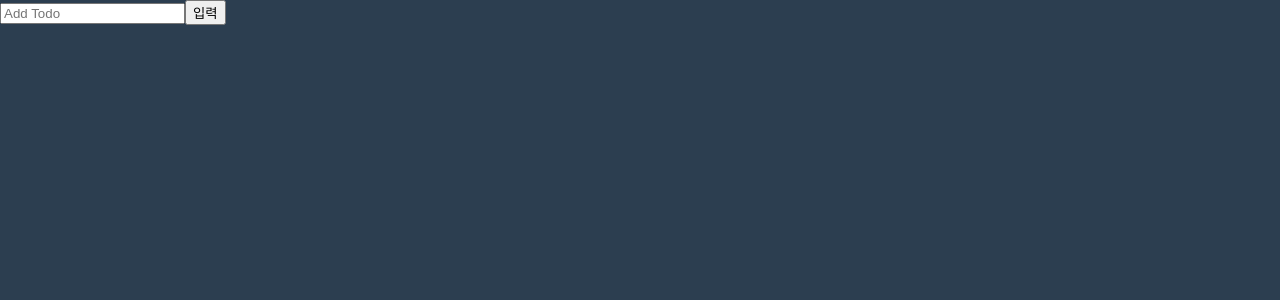
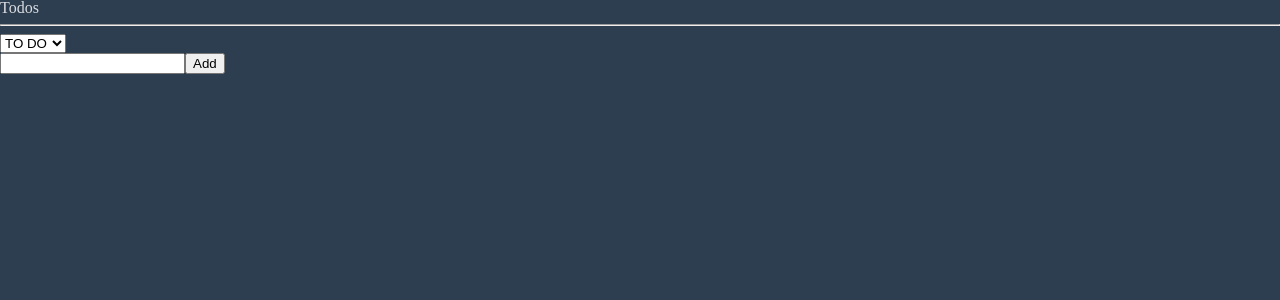
Before and after one commit to min33sky/recoil-todo, a React (Create React App) app: page / in a window 1280 px wide. Shown: the top 300 px of the page. Built offline with nearby package versions, Linux system fonts and the light colour scheme.

Commit message:
addmodifydel

```diff
--- a/src/App.tsx
+++ b/src/App.tsx
@@ -1,4 +1,7 @@
+import { useEffect } from 'react';
+import { useSetRecoilState } from 'recoil';
 import { createGlobalStyle } from 'styled-components';
+import { todoState } from './atoms/todoAtom';
 import TodoList from './components/TodoList';
 
 const GlobalStyle = createGlobalStyle`
@@ -62,6 +65,16 @@ table {
 `;
 
 export default function App() {
+  const setTodos = useSetRecoilState(todoState);
+
+  useEffect(() => {
+    //? LocalStorage에서 Todos를 가져와 초기화하기
+    if (localStorage.getItem('recoilTodos')) {
+      const todos = JSON.parse(localStorage.getItem('recoilTodos')!);
+      setTodos(todos);
+    }
+  }, [setTodos]);
+
   return (
     <>
       <GlobalStyle />
--- /dev/null
+++ b/src/atoms/todoAtom.ts
@@ -0,0 +1,32 @@
+import { atom, selector } from 'recoil';
+
+export enum Caterogies {
+  'TO_DO' = 'TO_DO',
+  'DOING' = 'DOING',
+  'DONE' = 'DONE',
+}
+
+export interface ITodo {
+  text: string;
+  id: number;
+  category: Caterogies;
+}
+
+export const todoState = atom<ITodo[]>({
+  key: 'todos',
+  default: [],
+});
+
+export const categoryState = atom<Caterogies>({
+  key: 'todoCategory',
+  default: Caterogies.TO_DO,
+});
+
+export const todoSelector = selector({
+  key: 'todoSelector',
+  get: ({ get }) => {
+    const toDos = get(todoState);
+    const category = get(categoryState);
+    return toDos.filter((todo) => todo.category === category);
+  },
+});
--- /dev/null
+++ b/src/components/CreateTodo.tsx
@@ -0,0 +1,47 @@
+import { useForm } from 'react-hook-form';
+import { useRecoilValue, useSetRecoilState } from 'recoil';
+import { categoryState, todoState } from '../atoms/todoAtom';
+
+export interface IForm {
+  toDo: string;
+}
+
+function CreateTodo() {
+  const setTodos = useSetRecoilState(todoState);
+  const category = useRecoilValue(categoryState);
+  const { register, handleSubmit, setValue } = useForm<IForm>();
+
+  const handleValid = (data: IForm) => {
+    //? Atom에 상태값을 추가하고 localStorage에도 값을 저장한다.
+    setTodos((prev) => [{ text: data.toDo, id: Date.now(), category }, ...prev]);
+    if (localStorage.getItem('recoilTodos')) {
+      localStorage.setItem(
+        'recoilTodos',
+        JSON.stringify([
+          { text: data.toDo, id: Date.now(), category },
+          ...JSON.parse(localStorage.getItem('recoilTodos')!),
+        ])
+      );
+    } else {
+      localStorage.setItem(
+        'recoilTodos',
+        JSON.stringify([{ text: data.toDo, id: Date.now(), category }])
+      );
+    }
+    setValue('toDo', '');
+  };
+
+  return (
+    <form onSubmit={handleSubmit(handleValid)}>
+      <input
+        type="text"
+        {...register('toDo', {
+          required: 'Write a To Do',
+        })}
+      />
+      <button type="submit">Add</button>
+    </form>
+  );
+}
+
+export default CreateTodo;
--- /dev/null
+++ b/src/components/Todo.tsx
@@ -0,0 +1,72 @@
+import React from 'react';
+import { useSetRecoilState } from 'recoil';
+import { Caterogies, ITodo, todoState } from '../atoms/todoAtom';
+
+function Todo({ text, category, id }: ITodo) {
+  const setTodos = useSetRecoilState(todoState);
+
+  const handleClick = (e: React.MouseEvent<HTMLButtonElement>) => {
+    const newCategory = e.currentTarget.name;
+    setTodos((prev) =>
+      prev.map((todo) => {
+        if (todo.id === id) {
+          return {
+            ...todo,
+            category: newCategory as Caterogies,
+          };
+        }
+        return todo;
+      })
+    );
+
+    if (localStorage.getItem('recoilTodos')) {
+      const localTodos = JSON.parse(localStorage.getItem('recoilTodos')!) as ITodo[];
+      const updatedTodos = localTodos.map((todo) => {
+        if (todo.id === id) {
+          return {
+            ...todo,
+            category: newCategory as Caterogies,
+          };
+        }
+        return todo;
+      });
+      localStorage.setItem('recoilTodos', JSON.stringify(updatedTodos));
+    }
+  };
+
+  const deleteTodo = () => {
+    setTodos((prev) => prev.filter((todo) => todo.id !== id));
+
+    if (localStorage.getItem('recoilTodos')) {
+      const localTodos = JSON.parse(localStorage.getItem('recoilTodos')!) as ITodo[];
+      localStorage.setItem(
+        'recoilTodos',
+        JSON.stringify(localTodos.filter((prev) => prev.id !== id))
+      );
+    }
+  };
+
+  return (
+    <li>
+      <span>{text}</span>
+      {category !== Caterogies.DOING && (
+        <button name="DOING" onClick={handleClick}>
+          Doing
+        </button>
+      )}
+      {category !== Caterogies.TO_DO && (
+        <button name="TO_DO" onClick={handleClick}>
+          To Do
+        </button>
+      )}
+      {category !== Caterogies.DONE && (
+        <button name="DONE" onClick={handleClick}>
+          Done
+        </button>
+      )}
+      <button onClick={deleteTodo}>삭제</button>
+    </li>
+  );
+}
+
+export default Todo;
--- a/src/components/TodoList.tsx
+++ b/src/components/TodoList.tsx
@@ -1,10 +1,35 @@
+import React from 'react';
+import { useRecoilState, useRecoilValue } from 'recoil';
+import { categoryState, Caterogies, todoSelector } from '../atoms/todoAtom';
+import CreateTodo from './CreateTodo';
+import Todo from './Todo';
+
 function TodoList() {
+  const todos = useRecoilValue(todoSelector);
+
+  const [category, setCategory] = useRecoilState(categoryState);
+
+  const handleInput = (e: React.FormEvent<HTMLSelectElement>) => {
+    const category = e.currentTarget.value as Caterogies;
+    setCategory(category);
+  };
+
   return (
     <div>
-      <form>
-        <input type="text" placeholder="Add Todo" />
-        <button>입력</button>
-      </form>
+      <h1>Todos</h1>
+      <hr />
+
+      <select onInput={handleInput} value={category}>
+        <option value={Caterogies.TO_DO}>TO DO</option>
+        <option value={Caterogies.DOING}>DOING</option>
+        <option value={Caterogies.DONE}>DONE</option>
+      </select>
+
+      <CreateTodo />
+
+      {todos.map((todo) => (
+        <Todo key={todo.id} {...todo} />
+      ))}
     </div>
   );
 }
```
Lines whose indentation alone changed are shown as unchanged.
